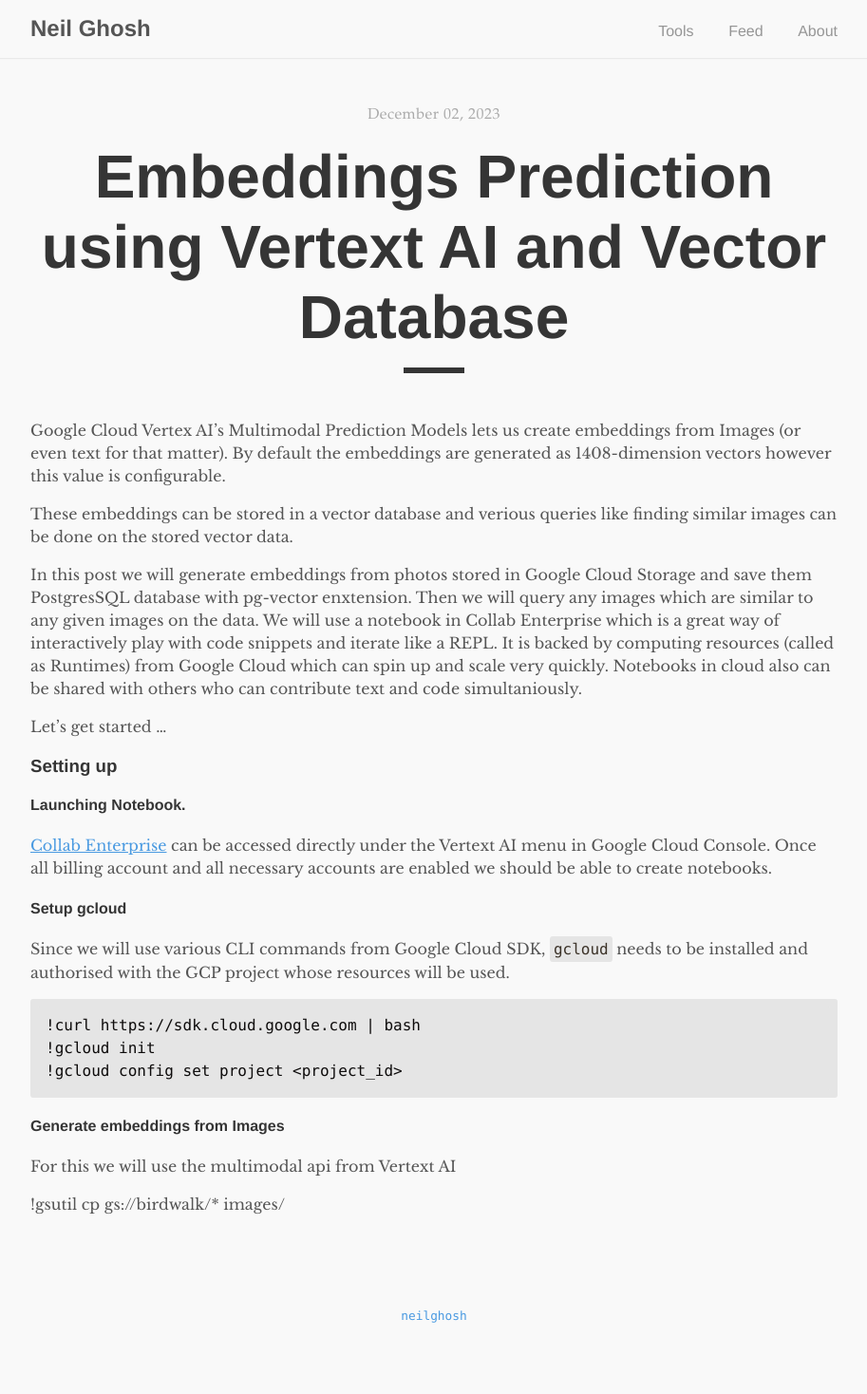
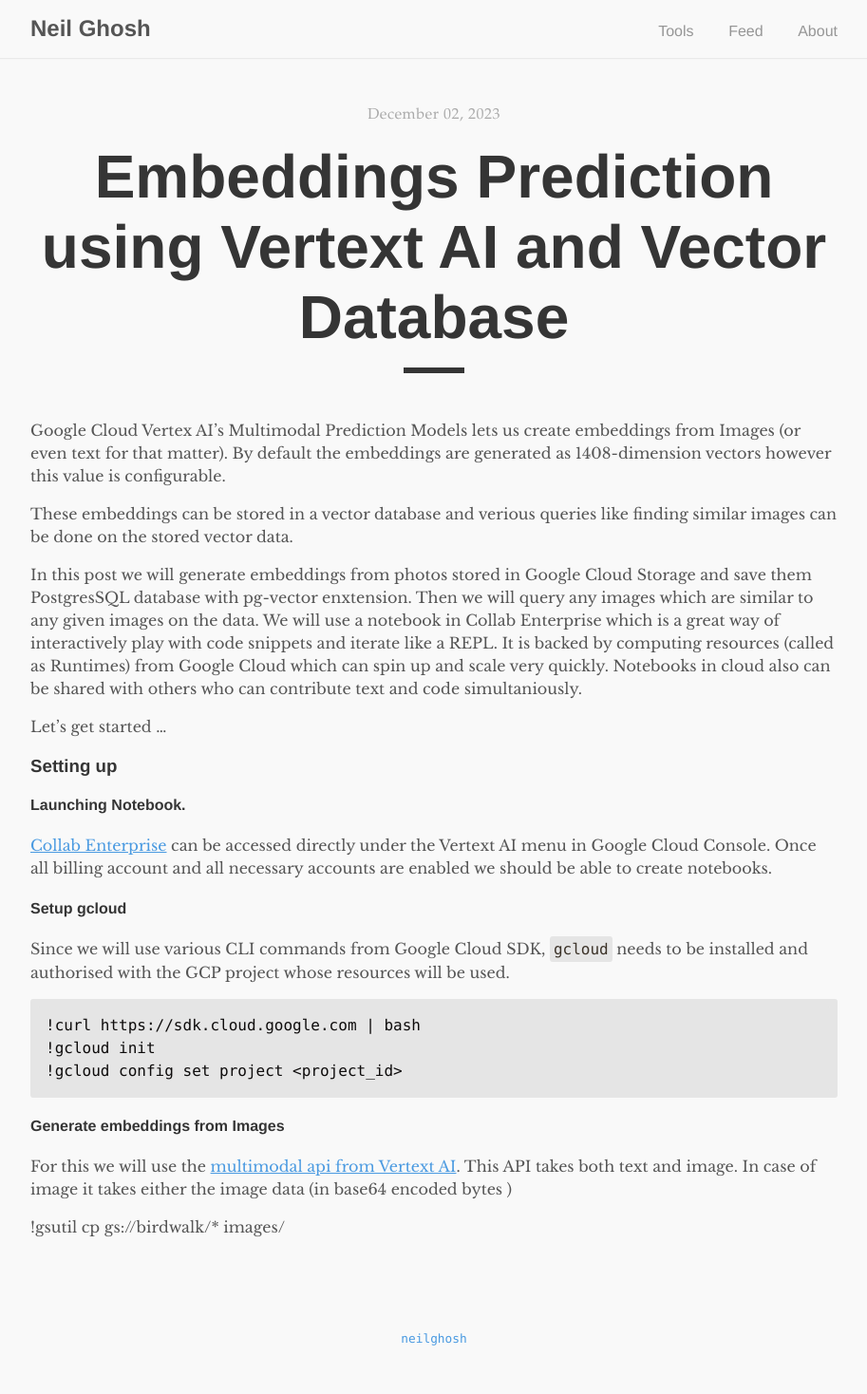
Before and after one commit to neilghosh/neilghosh.github.io, a Jekyll site: the page built from _posts/2023/2023-12-02-embeddings-prediction-using-vertext-ai-and-vector-database.md.md, in a window 1280 px wide. Shown: the whole page at 95% size, without its empty margins (183-1096 px from the left). Built offline with Jekyll 4.4.1, drawn with Linux system fonts in a browser that asks for light colours; before the commit the page ends 1444 px from its top, so only the background shows below that.

Commit message:
_posts/2023/2023-12-02-embeddings-prediction-using-vertext-ai-and-vector-database.md.md updated from https://stackedit.io/

```diff
--- a/_posts/2023/2023-12-02-embeddings-prediction-using-vertext-ai-and-vector-database.md.md
+++ b/_posts/2023/2023-12-02-embeddings-prediction-using-vertext-ai-and-vector-database.md.md
@@ -23,10 +23,10 @@
     !gcloud config set project <project_id>
 
 #### Generate embeddings from Images
-For this we will use the multimodal api from Vertext AI
+For this we will use the [multimodal api from Vertext AI](https://cloud.google.com/vertex-ai/docs/generative-ai/embeddings/get-multimodal-embeddings#api-usage). This API takes both text and image. In case of image it takes either the image data (in base64 encoded bytes )
 
 !gsutil cp gs://birdwalk/* images/
 
 <!--stackedit_data:
-eyJoaXN0b3J5IjpbLTE5ODQxNjQ5OTYsNzYxODEwMDA0XX0=
+eyJoaXN0b3J5IjpbMTQ5NDM1MTg3NSw3NjE4MTAwMDRdfQ==
 -->
```
